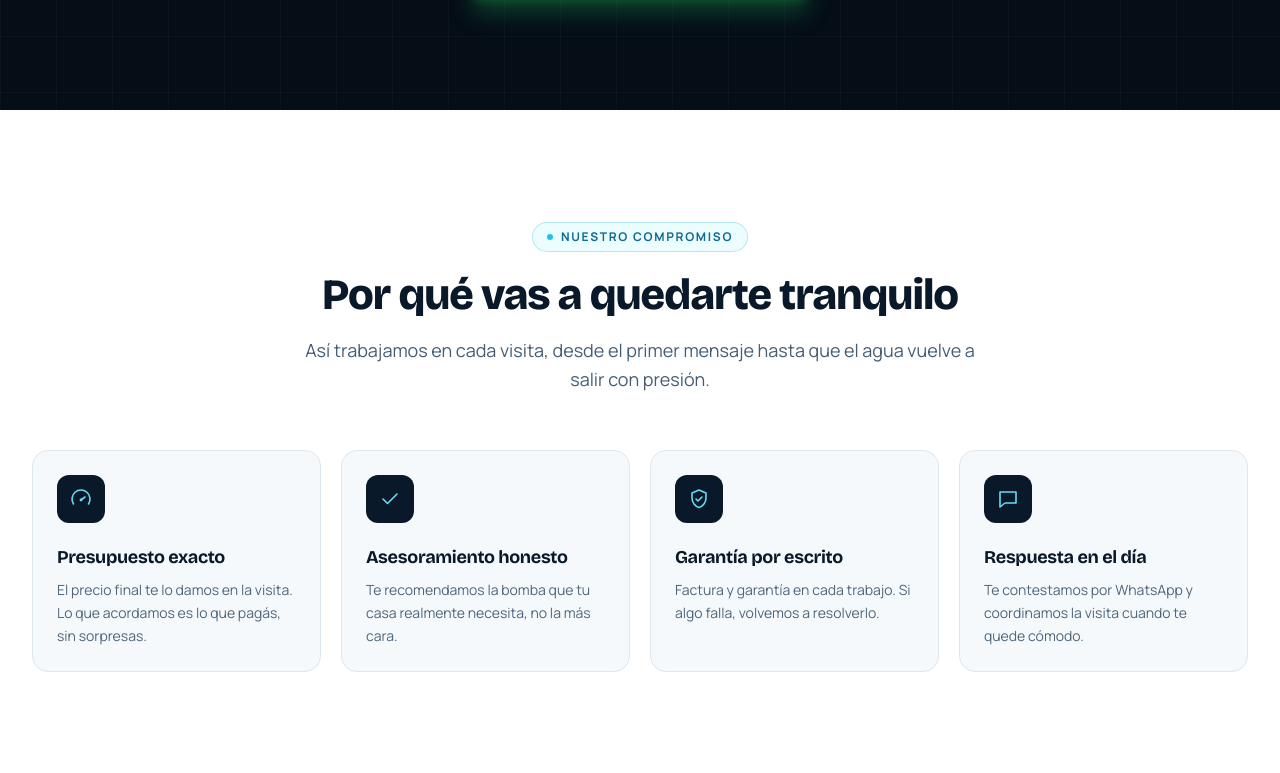
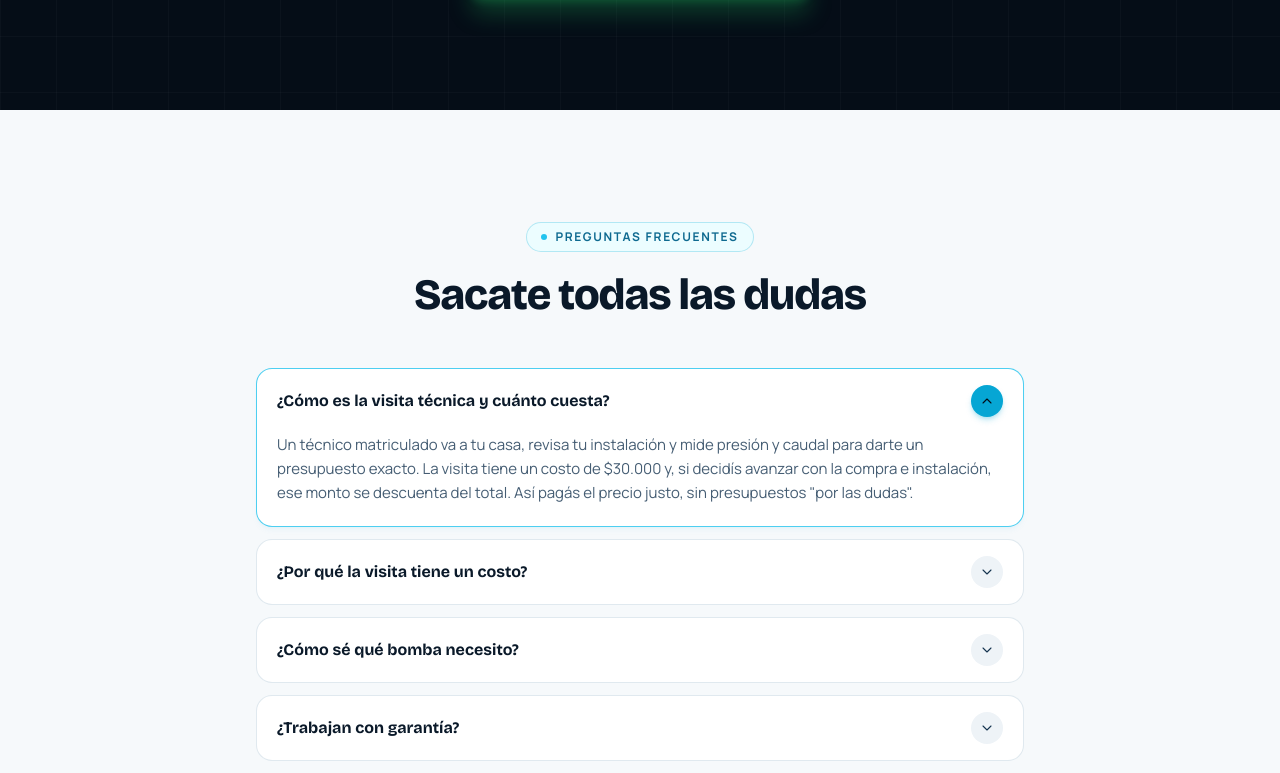
Before and after one commit to Bombas-Rowa/Bombas-Rowa, a React (Vite) app: page / in a window 1280 px wide. Shown: the part 5445-6218 px from the top of the page. Built offline with nearby package versions, Linux system fonts and the light colour scheme.

Commit message:
Remove redundant Testimonials section to optimize page flow and alternating themes

```diff
--- a/src/pages/Home.jsx
+++ b/src/pages/Home.jsx
@@ -4,7 +4,6 @@ import Brands from '../sections/Brands'
 import Gallery from '../sections/Gallery'
 import WhyUs from '../sections/WhyUs'
 import Process from '../sections/Process'
-import Testimonials from '../sections/Testimonials'
 import FAQ from '../sections/FAQ'
 import ContactCTA from '../sections/ContactCTA'
 
@@ -39,7 +38,6 @@ export default function Home() {
       <Gallery />
       <WhyUs />
       <Process />
-      <Testimonials />
       <FAQ />
       <ContactCTA />
     </>
--- a/src/sections/Testimonials.jsx
+++ /dev/null
@@ -1,57 +0,0 @@
-import Reveal, { SectionHeading } from '../components/Reveal'
-import { IconGauge, IconCheck, IconShield, IconChat } from '../components/Icons'
-
-// Sección de confianza basada en compromisos reales (no en reseñas
-// inventadas). Cuando el negocio tenga reseñas de Google, se puede sumar
-// acá un bloque con las opiniones reales.
-const COMMITMENTS = [
-  {
-    icon: IconGauge,
-    title: 'Presupuesto exacto',
-    text: 'El precio final te lo damos en la visita. Lo que acordamos es lo que pagás, sin sorpresas.',
-  },
-  {
-    icon: IconCheck,
-    title: 'Asesoramiento honesto',
-    text: 'Te recomendamos la bomba que tu casa realmente necesita, no la más cara.',
-  },
-  {
-    icon: IconShield,
-    title: 'Garantía por escrito',
-    text: 'Factura y garantía en cada trabajo. Si algo falla, volvemos a resolverlo.',
-  },
-  {
-    icon: IconChat,
-    title: 'Respuesta en el día',
-    text: 'Te contestamos por WhatsApp y coordinamos la visita cuando te quede cómodo.',
-  },
-]
-
-export default function Testimonials() {
-  return (
-    <section className="relative bg-white py-20 lg:py-28">
-      <div className="mx-auto max-w-7xl px-5 lg:px-8">
-        <SectionHeading
-          center
-          eyebrow="Nuestro compromiso"
-          title="Por qué vas a quedarte tranquilo"
-          description="Así trabajamos en cada visita, desde el primer mensaje hasta que el agua vuelve a salir con presión."
-        />
-
-        <div className="mx-auto mt-14 grid gap-5 sm:grid-cols-2 lg:grid-cols-4">
-          {COMMITMENTS.map((c, i) => (
-            <Reveal key={c.title} delay={i * 0.08}>
-              <article className="flex h-full flex-col rounded-2xl border border-mist-200 bg-mist-50 p-6 transition-colors hover:border-aqua-300">
-                <span className="grid h-12 w-12 place-items-center rounded-xl bg-ink-900 text-aqua-300">
-                  <c.icon className="h-6 w-6" />
-                </span>
-                <h3 className="mt-5 font-display text-lg font-bold text-ink-900">{c.title}</h3>
-                <p className="mt-2 text-sm leading-relaxed text-ink-700/75">{c.text}</p>
-              </article>
-            </Reveal>
-          ))}
-        </div>
-      </div>
-    </section>
-  )
-}
```
